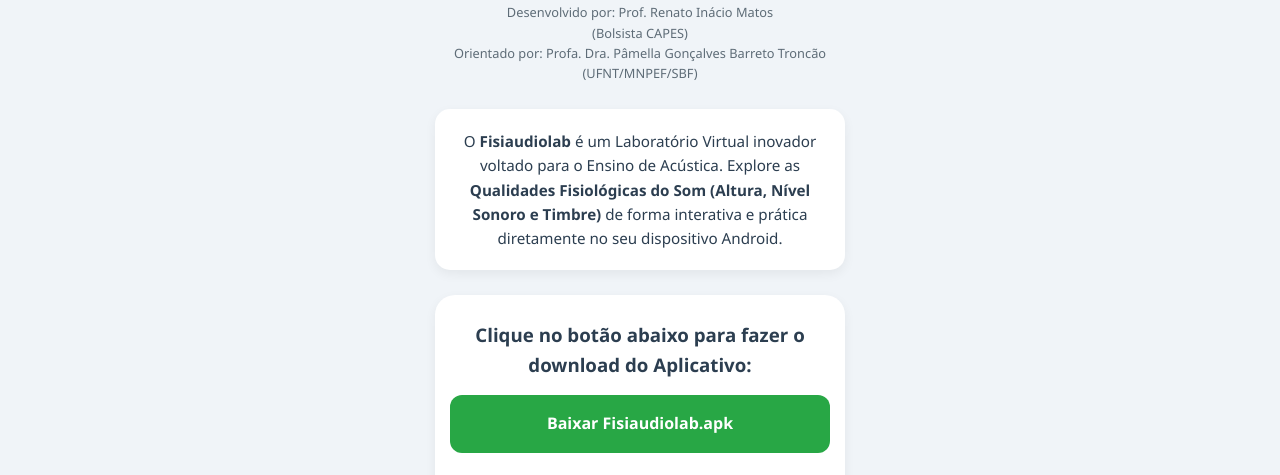
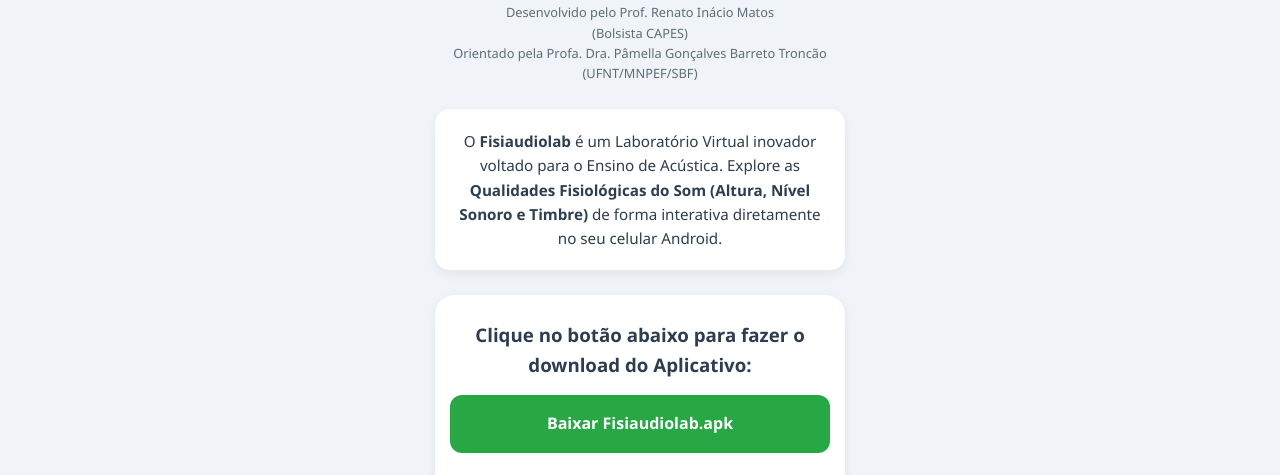
Before and after one commit to renatoinaciomatos/fisiaudiolab, a plain HTML site: page index.html in a window 1280 px wide. Shown: the part 249-724 px from the top of the page. Drawn offline with Linux system fonts and the light colour scheme.

Commit message:
Update author and description text in index.html

```diff
--- a/index.html
+++ b/index.html
@@ -22,12 +22,12 @@
     <main>
         <section class="intro">
             <h1>Fisiaudiolab</h1>
-            <p class="author">Desenvolvido por: Prof. Renato Inácio Matos<br>
+            <p class="author">Desenvolvido pelo Prof. Renato Inácio Matos<br>
             (Bolsista CAPES)<br>
-            Orientado por: Profa. Dra. Pâmella Gonçalves Barreto Troncão<br>
+            Orientado pela Profa. Dra. Pâmella Gonçalves Barreto Troncão<br>
             (UFNT/MNPEF/SBF)</p>
             <div class="description">
-                <p>O <strong>Fisiaudiolab</strong> é um Laboratório Virtual inovador voltado para o Ensino de Acústica. Explore as <strong>Qualidades Fisiológicas do Som (Altura, Nível Sonoro e Timbre)</strong> de forma interativa e prática diretamente no seu dispositivo Android.</p>
+                <p>O <strong>Fisiaudiolab</strong> é um Laboratório Virtual inovador voltado para o Ensino de Acústica. Explore as <strong>Qualidades Fisiológicas do Som (Altura, Nível Sonoro e Timbre)</strong> de forma interativa diretamente no seu celular Android.</p>
             </div>
         </section>
 
```
